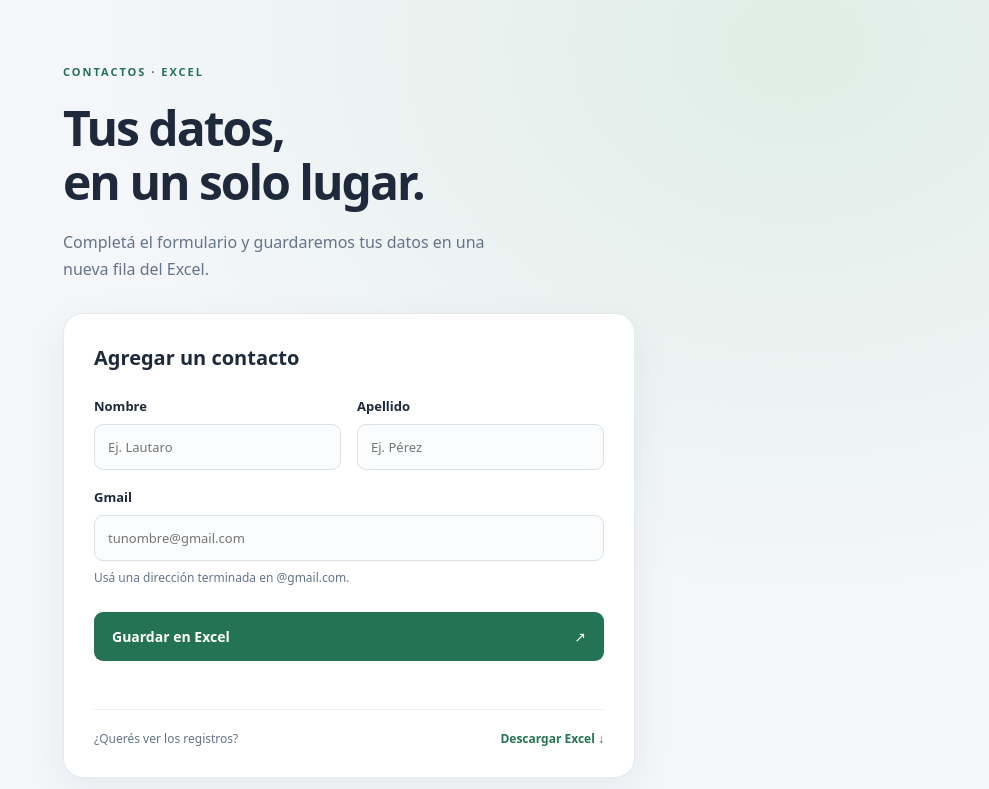
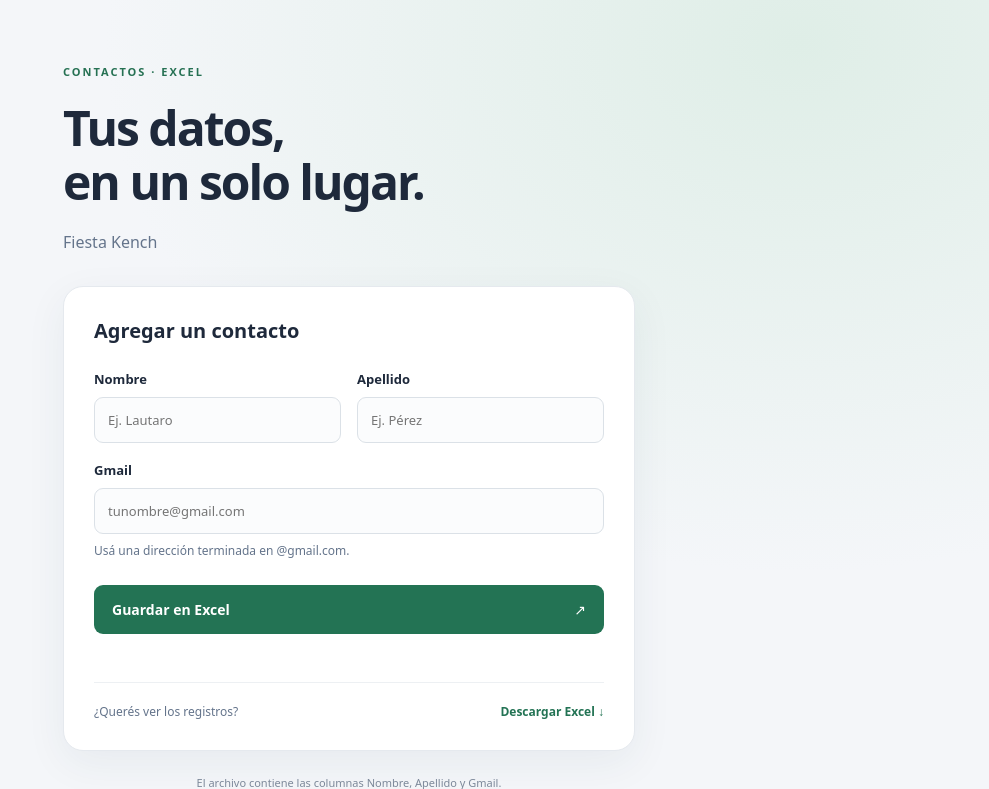
Before and after one commit to lauti010/exel_kench, a Flask app: page / in a window 1280 px wide. Shown: the top 789 px of the page, without its empty margins (291-1280 px from the left). Run offline with Flask 3, Linux system fonts and the light colour scheme.

Commit message:
index.html

```diff
--- a/templates/index.html
+++ b/templates/index.html
@@ -10,7 +10,7 @@
   <main>
     <div class="badge">CONTACTOS · EXCEL</div>
     <h1>Tus datos,<br>en un solo lugar.</h1>
-    <p class="intro">Completá el formulario y guardaremos tus datos en una nueva fila del Excel.</p>
+    <p class="intro">Fiesta Kench</p>
     <section class="card" aria-labelledby="form-title">
       <h2 id="form-title">Agregar un contacto</h2>
       <form id="contact-form">
```
